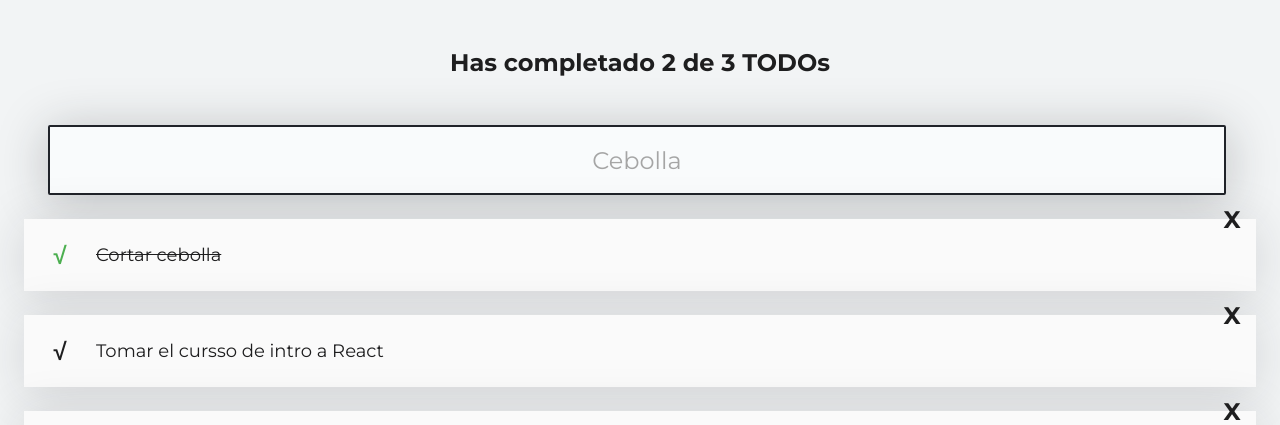
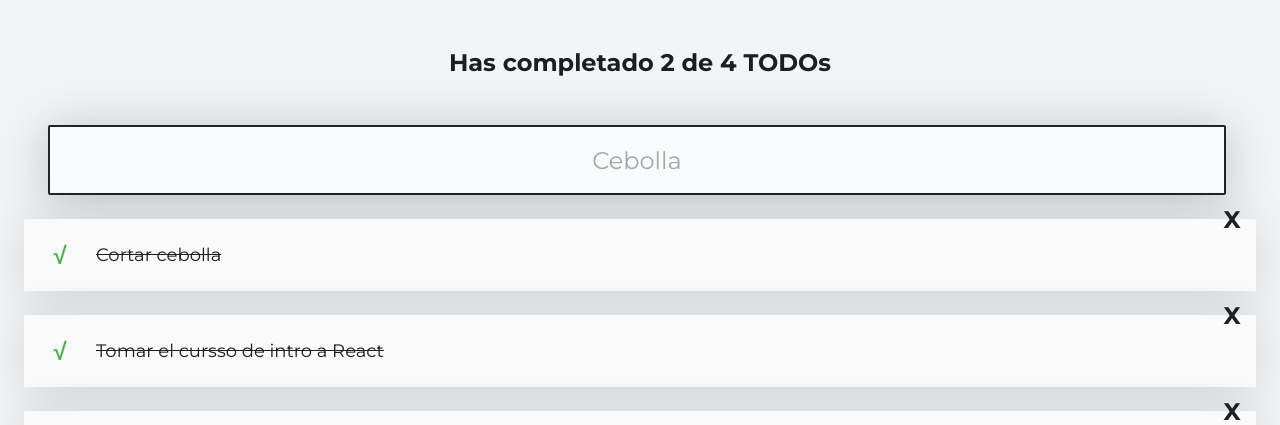
Before and after one commit to akralemann/todosApp, a React (Create React App) app: page / in a window 1280 px wide. Shown: the top 425 px of the page. Built offline with nearby package versions, Linux system fonts and the light colour scheme.

Commit message:
Filtro para el listado de todos segun la busqueda re4alizada

```diff
--- a/src/App.js
+++ b/src/App.js
@@ -6,21 +6,47 @@
 import { CreateTodoButton } from './CreateTodoButton';
 // import './App.css';
 
-const todos = [
+const defaultTodos = [
   { text: 'Cortar cebolla', completed: true },
-  { text: 'Tomar el cursso de intro a React', completed: false },
+  { text: 'Tomar el cursso de intro a React', completed: true },
   { text: 'Llorar con la llorona', completed: false },
   { text: 'LALALALAA', completed: false },
 ];
 
 function App() {
+
+  const [ todos, setTodos ] = React.useState(defaultTodos)
+  const [ searchValue, setSearchValue ] = React.useState('');
+  const completedTodos =  todos.filter( todo => !!todo.completed ).length;
+  const totalTodos = todos.length;
+
+  let searchedTodos = [];
+
+  if(!searchValue.length >= 1){
+    searchedTodos = todos;
+  } else {
+    searchedTodos = todos.filter(todo => {
+      const todoText = todo.text.toLowerCase();
+      const searchText = searchValue.toLowerCase();
+      return todoText.includes( searchText );
+    })
+  }
+
   return (
     <React.Fragment>
-      <TodoCounter />
-      <TodoSearch />
+      <TodoCounter
+        total = { totalTodos }
+        completed = { completedTodos }
+
+      />
+
+      <TodoSearch
+        searchValue={ searchValue }
+        setSearchValue={ setSearchValue }
+      />
 
       <TodoList>
-        {todos.map(todo => (
+        {searchedTodos.map(todo => (
           <TodoItem
             key={todo.text}
             text={todo.text}
--- a/src/TodoCounter.js
+++ b/src/TodoCounter.js
@@ -1,9 +1,9 @@
 import React from 'react';
 import './TodoCounter.css';
 
-function TodoCounter() {
+function TodoCounter({ total, completed }) {
   return (
-    <h2 className="TodoCounter">Has completado 2 de 3 TODOs</h2>
+    <h2 className="TodoCounter">Has completado { completed } de { total } TODOs</h2>
   );
 }
 
--- a/src/TodoSearch.js
+++ b/src/TodoSearch.js
@@ -1,9 +1,7 @@
 import React from 'react';
 import './TodoSearch.css';
 
-function TodoSearch() {
-
-  const [ searchValue,setSearchValue ] = React.useState('');
+function TodoSearch( { searchValue,setSearchValue } ) {
 
   const onSearchValueChange = (event) => {
     console.log(event.target.value);
@@ -11,15 +9,14 @@
 
   }
 
-  return [
+  return (
     <input
       className="TodoSearch"
       placeholder="Cebolla"
       value={ searchValue }
       onChange={ onSearchValueChange }
-    />,
-    <p> { searchValue } </p>
-  ];
+    />
+  );
 }
 
 export { TodoSearch };
```
